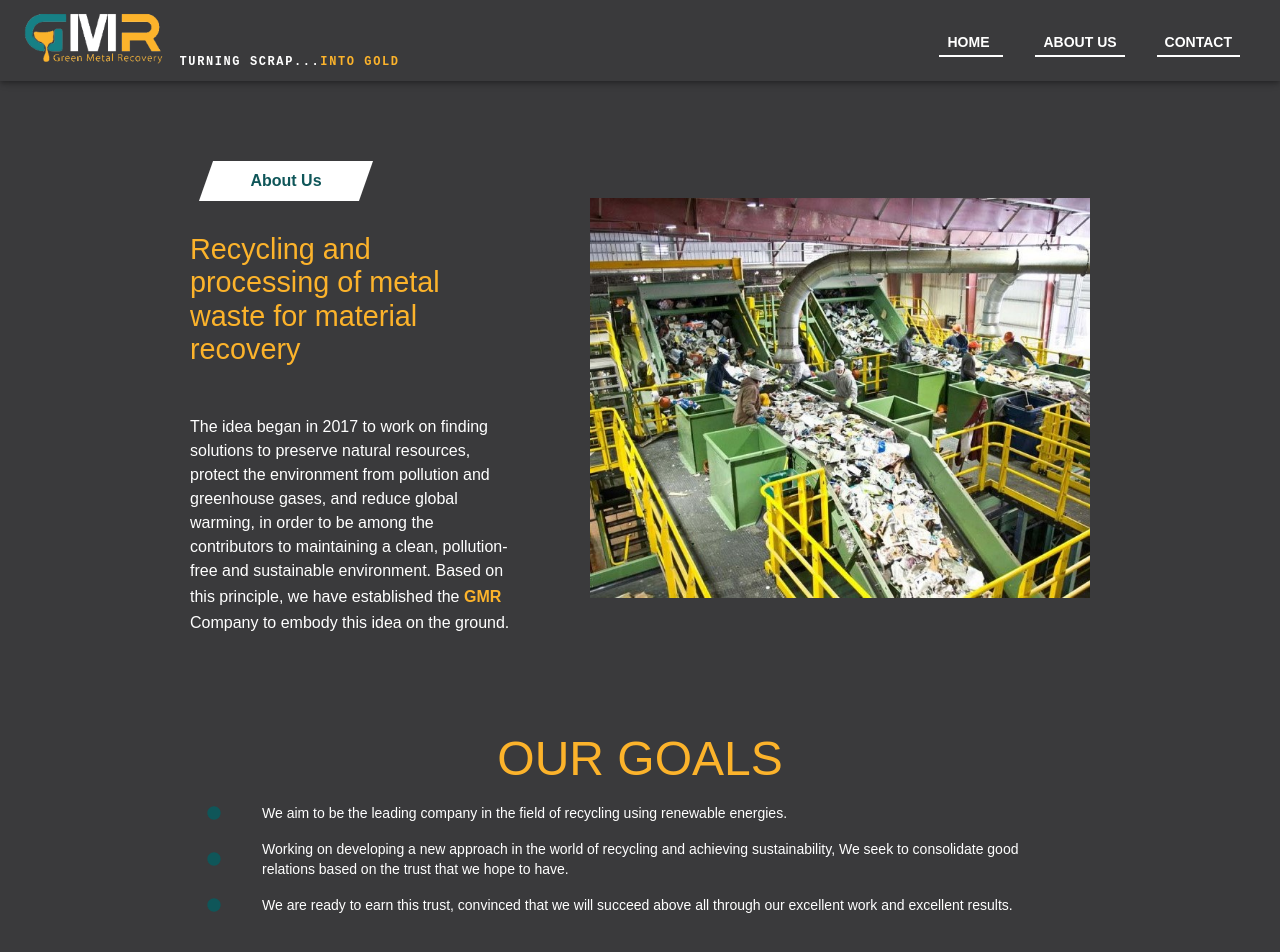
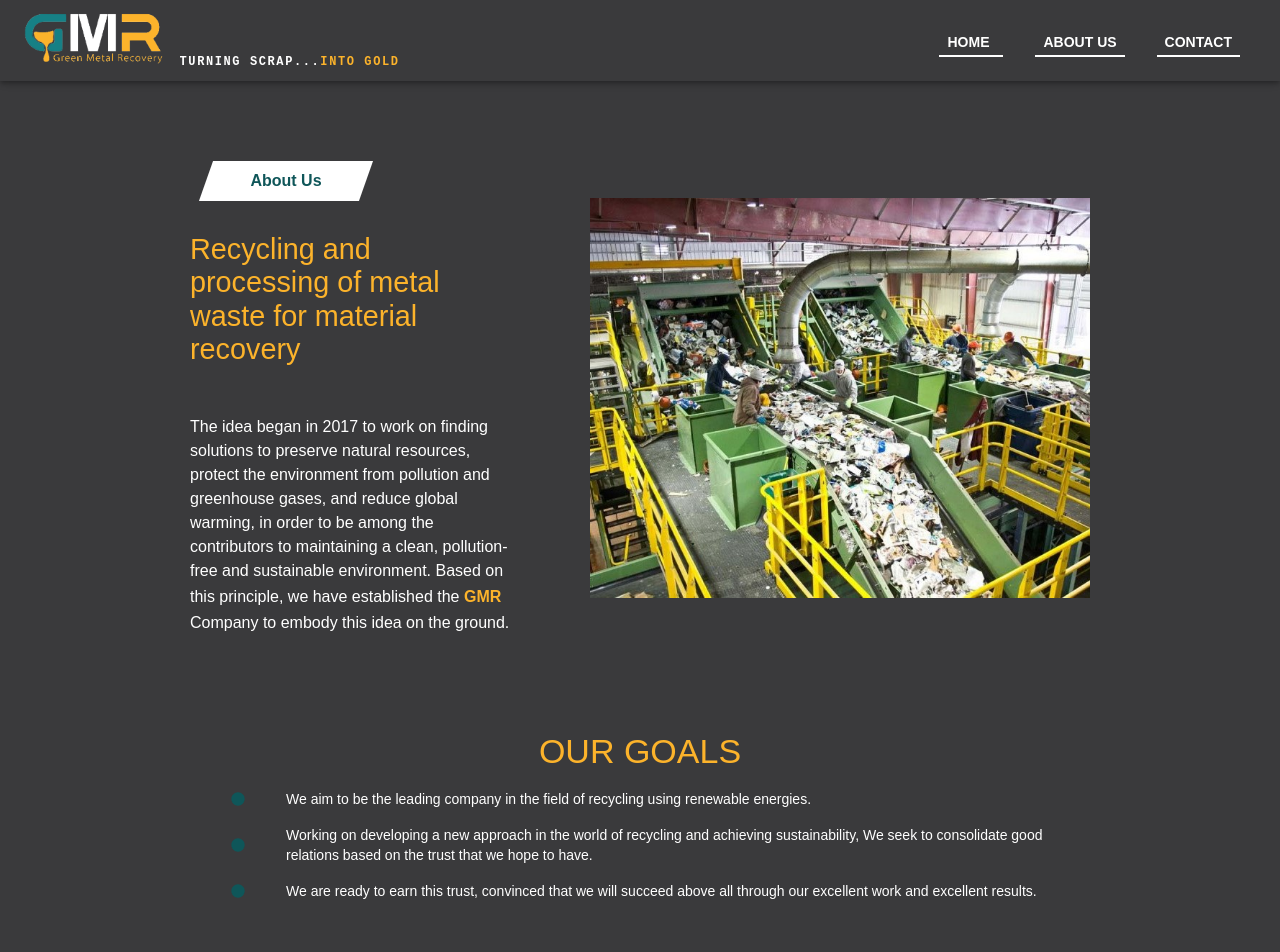
Before and after one commit to SalwanArar/GMR, a React (Create React App) app: page /about in a window 1280 px wide. Shown: the top 952 px of the page. Built offline with nearby package versions, Linux system fonts and the light colour scheme; a web font is replaced by a local one.

Commit message:
Replace with AboutUsTemplate

```diff
--- a/src/routes/about_page/GoalsPage.jsx
+++ b/src/routes/about_page/GoalsPage.jsx
@@ -1,5 +1,6 @@
 import { Circle } from "@mui/icons-material";
-import { Box, List, ListItem, ListItemIcon, ListItemText, Typography } from "@mui/material";
+import { List, ListItem, ListItemIcon, ListItemText } from "@mui/material";
+import AboutUsTemplate from "./AboutUsTamplate";
 
 function GoalsPage() {
     const primaries = [
@@ -8,10 +9,8 @@ function GoalsPage() {
         "We are ready to earn this trust, convinced that we will succeed above all through our excellent work and excellent results.",
     ];
     return (
-        <Box component={ 'div' } sx={{ alignItems:'center' }}>
-            <Typography variant="h3" component={ 'h2' } textAlign={"center"} color={'secondary'}>
-                OUR GOALS
-            </Typography>
+
+        <AboutUsTemplate title={"OUR GOALS"}>
             <List>
                 {
                     primaries.map((primary)=>
@@ -24,7 +23,7 @@ function GoalsPage() {
                     )
                 }
             </List>
-        </Box>
+        </AboutUsTemplate>
     );
 }
 
```
